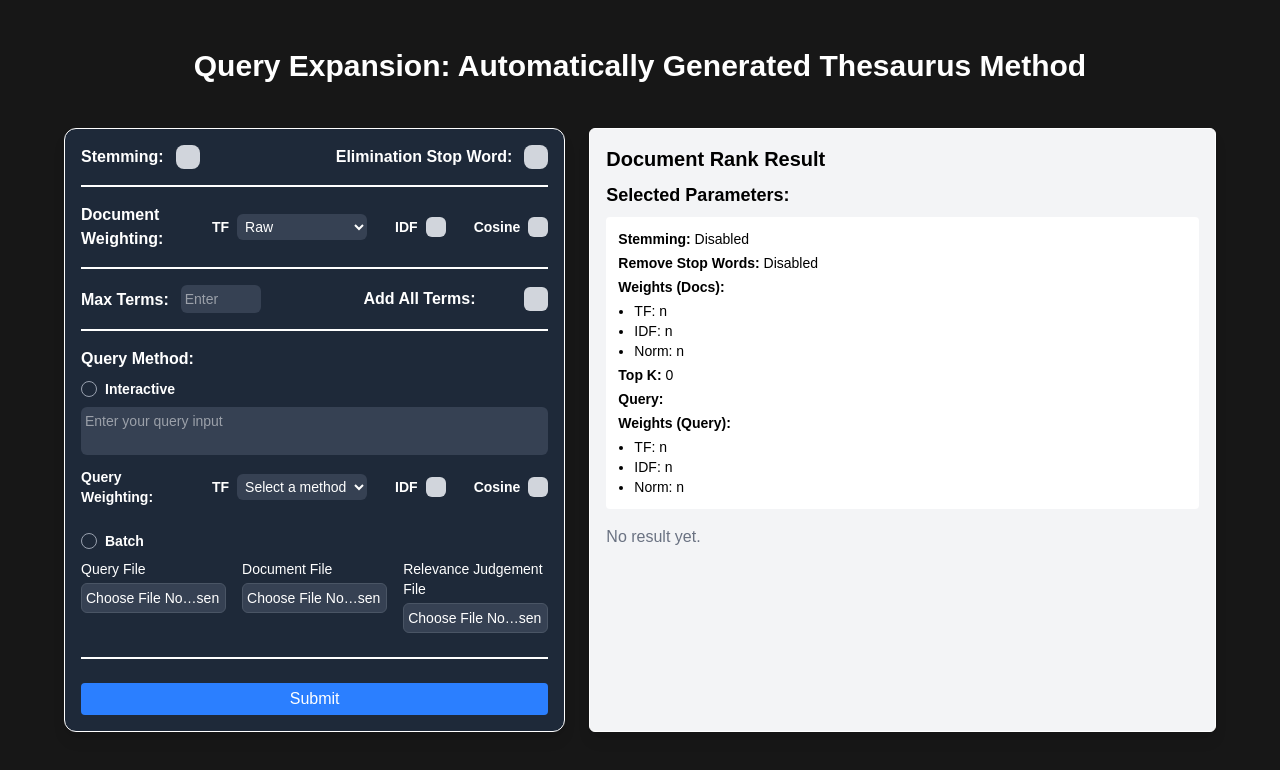
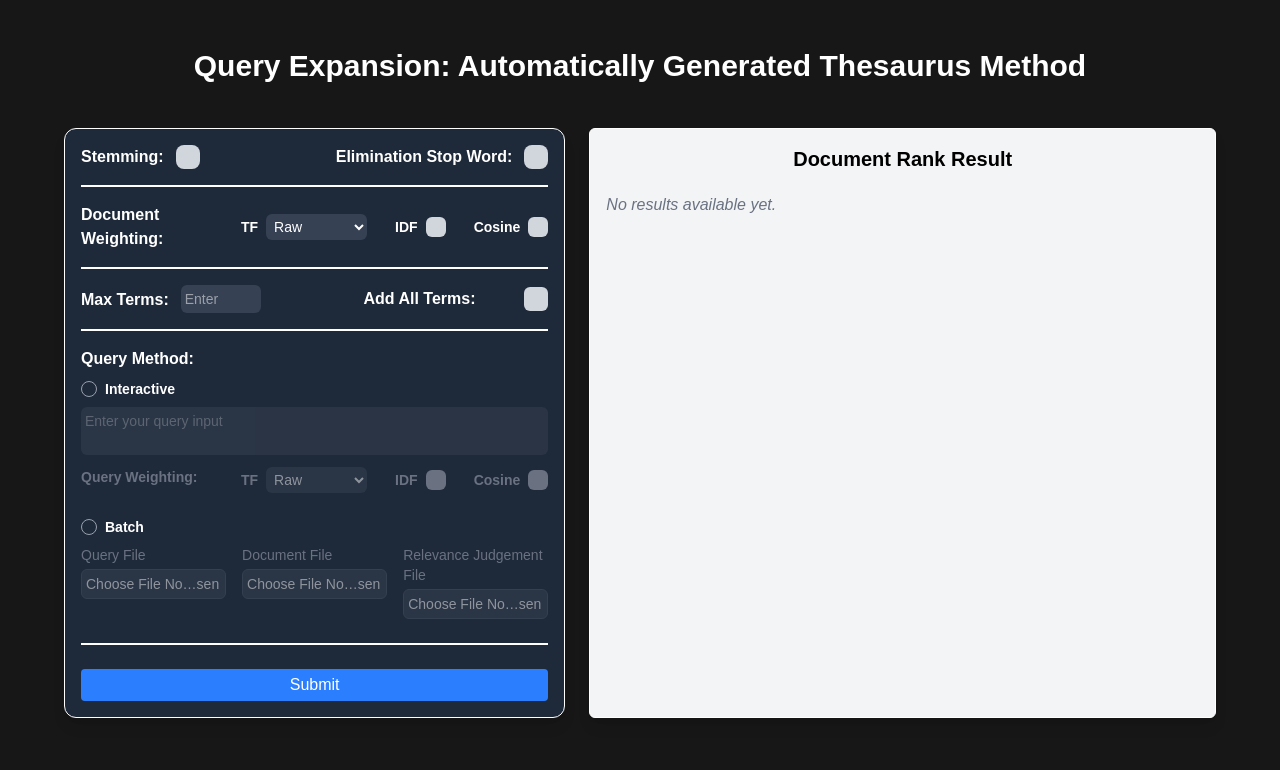
Before and after one commit to jasonrivalino/stbi-fe, a Next.js app: page / in a window 1280 px wide. Shown: the top 770 px of the page. Built offline with nearby package versions, Linux system fonts and the light colour scheme.

Commit message:
feat: add query handling input

```diff
--- a/src/app/component/menu.tsx
+++ b/src/app/component/menu.tsx
@@ -17,6 +17,14 @@ export function Menu({ onSubmit }: MenuProps) {
   const [isCosineQueryChecked, setIsCosineQueryChecked] = useState(false);
   const [query, setQuery] = useState('');
   const [topK, setTopK] = useState(0);
+
+  const [selectedOption, setSelectedOption] = useState('');
+  const isInteractive = selectedOption === 'interactive';
+  const isBatch = selectedOption === 'batch';
+  const [queryFile, setQueryFile] = useState<File | null>(null);
+  const [documentFile, setDocumentFile] = useState<File | null>(null);
+  const [relevanceFile, setRelevanceFile] = useState<File | null>(null);
+
   const [params, setParams] = useState<SearchParams>({
     q: '',
     'weights.docs.tf': 'n',
@@ -37,6 +45,54 @@ export function Menu({ onSubmit }: MenuProps) {
 
   // Function to handle form submission
   const handleFormSubmit = () => {
+    const tfDocsInactive = params['weights.docs.tf'] === 'n';
+    const idfDocsInactive = !isIDFDocumentChecked;
+    const cosineDocsInactive = !isCosineDocumentChecked;
+
+    const maxTerms = topK > 0;
+
+    if (tfDocsInactive && idfDocsInactive && cosineDocsInactive) {
+      alert('Please select at least one document weighting method (TF, IDF, or Cosine) for the documents.');
+      return;
+    }
+
+    if (!maxTerms) {
+      alert('Please enter a valid number for Max Terms.');
+      return;
+    }
+
+    // === Check query mode selected ===
+    if (!selectedOption) {
+      alert("Please select a query method: Interactive or Batch.");
+      return;
+    }
+
+    // === INTERACTIVE mode validations ===
+    if (selectedOption === 'interactive') {
+      if (!query.trim()) {
+        alert("Please enter your query input.");
+        return;
+      }
+
+      const tfQueryInactive = params['weights.query.tf'] === 'n';
+      const idfQueryInactive = !isIDFQueryChecked;
+      const cosineQueryInactive = !isCosineQueryChecked;
+
+      if (tfQueryInactive && idfQueryInactive && cosineQueryInactive) {
+        alert("Please select at least one weighting method (TF, IDF, or Cosine) for the query.");
+        return;
+      }
+    }
+
+    // === BATCH mode validations ===
+    if (selectedOption === 'batch') {
+      if (!queryFile || !documentFile || !relevanceFile) {
+        alert("Please upload all required batch files: Query, Document, and Relevance Judgement.");
+        return;
+      }
+    }
+
+    // === Final param setting and submission ===
     const updatedParams = {
       ...params,
       q: query,
@@ -46,6 +102,7 @@ export function Menu({ onSubmit }: MenuProps) {
     console.log("Submitting parameters:", updatedParams);
     onSubmit(updatedParams);
   };
+
 
   // Handlers for toggle switches
   // These handlers update the state and call the updateParam function to set the corresponding parameter
@@ -156,17 +213,35 @@ export function Menu({ onSubmit }: MenuProps) {
   // These handlers will be called when the user selects a file for each respective input
   const handleQueryFileUpload = (e: React.ChangeEvent<HTMLInputElement>) => {
     const file = e.target.files?.[0];
-    // Handle query file upload logic
+    if (file) {
+      setQueryFile(file);
+      console.log("Query file uploaded:", file.name);
+      // You can also read the file content here if needed
+    } else {
+      console.error("No file selected for query upload.");
+    }
   };
 
   const handleDocumentFileUpload = (e: React.ChangeEvent<HTMLInputElement>) => {
     const file = e.target.files?.[0];
-    // Handle document file upload logic
+    if (file) {
+      setDocumentFile(file);
+      console.log("Document file uploaded:", file.name);
+      // You can also read the file content here if needed
+    } else {
+      console.error("No file selected for document upload.");
+    }
   };
 
   const handleRelevanceFileUpload = (e: React.ChangeEvent<HTMLInputElement>) => {
     const file = e.target.files?.[0];
-    // Handle relevance file upload logic
+    if (file) {
+      setRelevanceFile(file);
+      console.log("Relevance judgement file uploaded:", file.name);
+      // You can also read the file content here if needed
+    } else {
+      console.error("No file selected for relevance judgement upload.");
+    }
   };
 
   return (
@@ -226,7 +301,6 @@ export function Menu({ onSubmit }: MenuProps) {
                 value={params['weights.docs.tf']}
                 onChange={(e) => updateParam('weights.docs.tf', e.target.value as SearchParams['weights.docs.tf'])}
               >
-                <option value="">Select a method</option>
                 <option value="l">Logarithmic</option>
                 <option value="b">Binary</option>
                 <option value="a">Augmented</option>
@@ -317,7 +391,7 @@ export function Menu({ onSubmit }: MenuProps) {
                   type="radio"
                   name="queryMethod"
                   value="interactive"
-                  // onChange={() => setSelectedOption("interactive")}
+                  onChange={() => setSelectedOption("interactive")}
                   className="sr-only peer"
                 />
                 <span className="w-4 h-4 rounded-full border border-gray-400 peer-checked:border-blue-500 peer-checked:bg-blue-500 transition-all duration-200"></span>
@@ -325,25 +399,31 @@ export function Menu({ onSubmit }: MenuProps) {
               </label>
               <textarea
                 rows={2}
-                className="p-1 bg-gray-700 text-white rounded-md text-sm w-full resize-none"
+                disabled={!isInteractive}
+                className={`p-1 bg-gray-700 text-white rounded-md text-sm w-full resize-none
+                  ${!isInteractive ? 'opacity-50 cursor-not-allowed' : ''}
+                `}
                 placeholder="Enter your query input"
                 onChange={(e) => setQuery(e.target.value)}
               />
 
               {/* Query Weighting */}
               <div className="flex flex-row gap-7 mt-1">
-                <h2 className="text-sm font-semibold">Query Weighting:</h2>
+                <h2 className={`text-sm font-semibold ${!isInteractive ? 'text-gray-500' : 'text-white'}`}>
+                  Query Weighting:
+                </h2>
 
                 {/* TF */}
                 <div className="flex flex-row justify-between items-center ml-auto">
-                  <h3 className="text-sm justify-center align-center text-center mr-2 font-semibold">
+                  <h2 className={`text-sm justify-center align-center text-center mr-2 font-semibold ${!isInteractive ? 'text-gray-500' : 'text-white'}`}>
                     TF
-                  </h3>
+                  </h2>
                   <select
-                    className="p-1 bg-gray-700 text-white rounded-md text-sm"
-                    onChange={(e) => updateParam('weights.query.tf', e.target.value as SearchParams['weights.query.tf'])}
+                    className={`p-1 bg-gray-700 text-white rounded-md text-sm ${!isInteractive ? 'opacity-50 cursor-not-allowed' : ''}`}
+                    value={params['weights.query.tf']}
+                    onChange={(e) => isInteractive && updateParam('weights.query.tf', e.target.value as SearchParams['weights.query.tf'])}
+                    disabled={!isInteractive}
                   >
-                    <option value="">Select a method</option>
                     <option value="l">Logarithmic</option>
                     <option value="b">Binary</option>
                     <option value="a">Augmented</option>
@@ -353,15 +433,22 @@ export function Menu({ onSubmit }: MenuProps) {
 
                 {/* IDF */}
                 <div className="flex items-center justify-between">
-                  <h2 className="text-sm justify-center align-center text-center mr-2 font-semibold">IDF</h2>
+                  <h2 className={`text-sm justify-center align-center text-center mr-2 font-semibold ${!isInteractive ? 'text-gray-500' : 'text-white'}`}>
+                    IDF
+                  </h2>
                   <label className="inline-flex items-center cursor-pointer relative">
                     <input
                       type="checkbox"
                       checked={isIDFQueryChecked}
-                      onChange={handleIDFQueryToggle}
+                      onChange={() => isInteractive && handleIDFQueryToggle()}
                       className="sr-only peer"
+                      disabled={!isInteractive}
                     />
-                    <div className="w-5 h-5 bg-gray-300 rounded-md relative transition-colors duration-300 peer-checked:bg-blue-500 flex items-center justify-center">
+                    <div
+                      className={`w-5 h-5 rounded-md relative transition-colors duration-300 flex items-center justify-center
+                        ${isInteractive ? 'bg-gray-300 peer-checked:bg-blue-500 cursor-pointer' : 'bg-gray-500 cursor-not-allowed'}
+                      `}
+                    >
                       {isIDFQueryChecked && (
                         <span className="text-white text-xs font-bold">✔</span>
                       )}
@@ -371,15 +458,22 @@ export function Menu({ onSubmit }: MenuProps) {
 
                 {/* Cosine */}
                 <div className="flex items-center justify-between">
-                  <h2 className="text-sm justify-center align-center text-center mr-2 font-semibold">Cosine</h2>
+                  <h2 className={`text-sm justify-center align-center text-center mr-2 font-semibold ${!isInteractive ? 'text-gray-500' : 'text-white'}`}>
+                    Cosine
+                  </h2>
                   <label className="inline-flex items-center cursor-pointer relative">
                     <input
                       type="checkbox"
                       checked={isCosineQueryChecked}
-                      onChange={handleCosineQueryToggle}
+                      onChange={() => isInteractive && handleCosineQueryToggle()}
                       className="sr-only peer"
+                      disabled={!isInteractive}
                     />
-                    <div className="w-5 h-5 bg-gray-300 rounded-md relative transition-colors duration-300 peer-checked:bg-blue-500 flex items-center justify-center">
+                    <div
+                      className={`w-5 h-5 rounded-md relative transition-colors duration-300 flex items-center justify-center
+                        ${isInteractive ? 'bg-gray-300 peer-checked:bg-blue-500 cursor-pointer' : 'bg-gray-500 cursor-not-allowed'}
+                      `}
+                    >
                       {isCosineQueryChecked && (
                         <span className="text-white text-xs font-bold">✔</span>
                       )}
@@ -394,7 +488,7 @@ export function Menu({ onSubmit }: MenuProps) {
                   type="radio"
                   name="queryMethod"
                   value="batch"
-                  // onChange={() => setSelectedOption("batch")}
+                  onChange={() => setSelectedOption("batch")}
                   className="sr-only peer"
                 />
                 <span className="w-4 h-4 rounded-full border border-gray-400 peer-checked:border-blue-500 peer-checked:bg-blue-500 transition-all duration-200"></span>
@@ -405,33 +499,45 @@ export function Menu({ onSubmit }: MenuProps) {
               <div className="grid grid-cols-1 md:grid-cols-3 gap-4 w-full">
                 {/* Query file */}
                 <div className="flex flex-col">
-                  <label className="text-sm font-medium text-white mb-1">Query File</label>
+                  <label className={`text-sm font-medium mb-1 ${!isBatch ? 'text-gray-500' : 'text-white'}`}>
+                    Query File
+                  </label>
                   <input
                     type="file"
                     accept=".txt, .csv"
-                    className="p-1 bg-gray-700 text-white rounded-md text-sm border border-gray-600 hover:border-blue-400 hover:bg-gray-600 transition-colors duration-200 cursor-pointer"
+                    disabled={!isBatch}
+                    className={`p-1 bg-gray-700 text-white rounded-md text-sm border border-gray-600 transition-colors duration-200 cursor-pointer
+                      ${!isBatch ? 'opacity-50 cursor-not-allowed' : 'hover:border-blue-400 hover:bg-gray-600'}`}
                     onChange={(e) => handleQueryFileUpload(e)}
                   />
                 </div>
 
                 {/* Document file */}
                 <div className="flex flex-col">
-                  <label className="text-sm font-medium text-white mb-1">Document File</label>
+                  <label className={`text-sm font-medium mb-1 ${!isBatch ? 'text-gray-500' : 'text-white'}`}>
+                    Document File
+                  </label>
                   <input
                     type="file"
                     accept=".txt, .csv"
-                    className="p-1 bg-gray-700 text-white rounded-md text-sm border border-gray-600 hover:border-blue-400 hover:bg-gray-600 transition-colors duration-200 cursor-pointer"
+                    disabled={!isBatch}
+                    className={`p-1 bg-gray-700 text-white rounded-md text-sm border border-gray-600 transition-colors duration-200 cursor-pointer
+                      ${!isBatch ? 'opacity-50 cursor-not-allowed' : 'hover:border-blue-400 hover:bg-gray-600'}`}
                     onChange={(e) => handleDocumentFileUpload(e)}
                   />
                 </div>
 
                 {/* Relevance Judgment file */}
                 <div className="flex flex-col">
-                  <label className="text-sm font-medium text-white mb-1">Relevance Judgement File</label>
+                  <label className={`text-sm font-medium mb-1 ${!isBatch ? 'text-gray-500' : 'text-white'}`}>
+                    Relevance Judgement File
+                  </label>
                   <input
                     type="file"
                     accept=".txt, .csv"
-                    className="p-1 bg-gray-700 text-white rounded-md text-sm border border-gray-600 hover:border-blue-400 hover:bg-gray-600 transition-colors duration-200 cursor-pointer"
+                    disabled={!isBatch}
+                    className={`p-1 bg-gray-700 text-white rounded-md text-sm border border-gray-600 transition-colors duration-200 cursor-pointer
+                      ${!isBatch ? 'opacity-50 cursor-not-allowed' : 'hover:border-blue-400 hover:bg-gray-600'}`}
                     onChange={(e) => handleRelevanceFileUpload(e)}
                   />
                 </div>
--- a/src/app/component/result.tsx
+++ b/src/app/component/result.tsx
@@ -1,4 +1,6 @@
 "use client";
+
+import { ReactElement, JSXElementConstructor, ReactNode, ReactPortal } from "react";
 
 type ResultProps = {
   selected: string;
@@ -20,10 +22,10 @@ type ResultProps = {
 export function Result({ result, params }: ResultProps) {
   return (
     <div className="p-4 border rounded-md bg-gray-100 h-full shadow-lg">
-      <h1 className="text-xl font-bold mb-2 text-black">Document Rank Result</h1>
+      <h1 className="text-xl font-bold mb-5 text-black justify-center text-center">Document Rank Result</h1>
 
       {/* Display chosen parameters */}
-      <h2 className="text-lg font-semibold mb-2 text-black">Selected Parameters:</h2>
+      {/* <h2 className="text-lg font-semibold mb-2 text-black">Selected Parameters:</h2>
       <div className="bg-white p-3 rounded text-sm text-black mb-4 space-y-1">
         <p><strong>Stemming:</strong> {params["config.do_stemming"] ? "Enabled" : "Disabled"}</p>
         <p><strong>Remove Stop Words:</strong> {params["config.do_remove_stop_words"] ? "Enabled" : "Disabled"}</p>
@@ -41,19 +43,40 @@ export function Result({ result, params }: ResultProps) {
           <li>IDF: {params["weights.query.idf"]}</li>
           <li>Norm: {params["weights.query.norm"]}</li>
         </ul>
-      </div>
+      </div> */}
 
-      {/* Display search result */}
-      {result ? (
-        <>
-          <h2 className="text-lg font-semibold mb-2 text-black">Search Result:</h2>
-          <pre className="bg-white p-2 rounded text-sm text-black overflow-x-auto">
-            {JSON.stringify(result, null, 2)}
-          </pre>
-        </>
-      ) : (
-        <p className="text-gray-500">No result yet.</p>
-      )}
+      {/* Results Section */}
+      <section>
+        {result && result.documents.length > 0 ? (
+          <div className="space-y-4 max-h-[460px] overflow-y-auto pr-2">
+            {result.documents.map(
+              (
+                doc: {
+                  title: string | number | bigint | boolean | ReactElement<unknown, string | JSXElementConstructor<any>> | Iterable<ReactNode> | ReactPortal | Promise<string | number | bigint | boolean | ReactPortal | ReactElement<unknown, string | JSXElementConstructor<any>> | Iterable<ReactNode> | null | undefined> | null | undefined;
+                  weight: number;
+                  content: string | number | bigint | boolean | ReactElement<unknown, string | JSXElementConstructor<any>> | Iterable<ReactNode> | ReactPortal | Promise<string | number | bigint | boolean | ReactPortal | ReactElement<unknown, string | JSXElementConstructor<any>> | Iterable<ReactNode> | null | undefined> | null | undefined;
+                },
+                i: number
+              ) => (
+                <div
+                  key={i}
+                  className="bg-white p-4 border rounded-md shadow-sm hover:shadow-md transition-shadow duration-200"
+                >
+                  <div className="flex justify-between items-center mb-2">
+                    <h3 className="font-bold text-md text-blue-700">{i + 1}. {doc.title}</h3>
+                    <span className="text-xs bg-blue-100 text-blue-800 px-2 py-1 rounded-full">
+                      Weight: {doc.weight.toFixed(2)}
+                    </span>
+                  </div>
+                  <p className="text-sm text-gray-700">{doc.content}</p>
+                </div>
+              )
+            )}
+          </div>
+        ) : (
+          <p className="text-gray-500 italic">No results available yet.</p>
+        )}
+      </section>
     </div>
   );
 }
```
